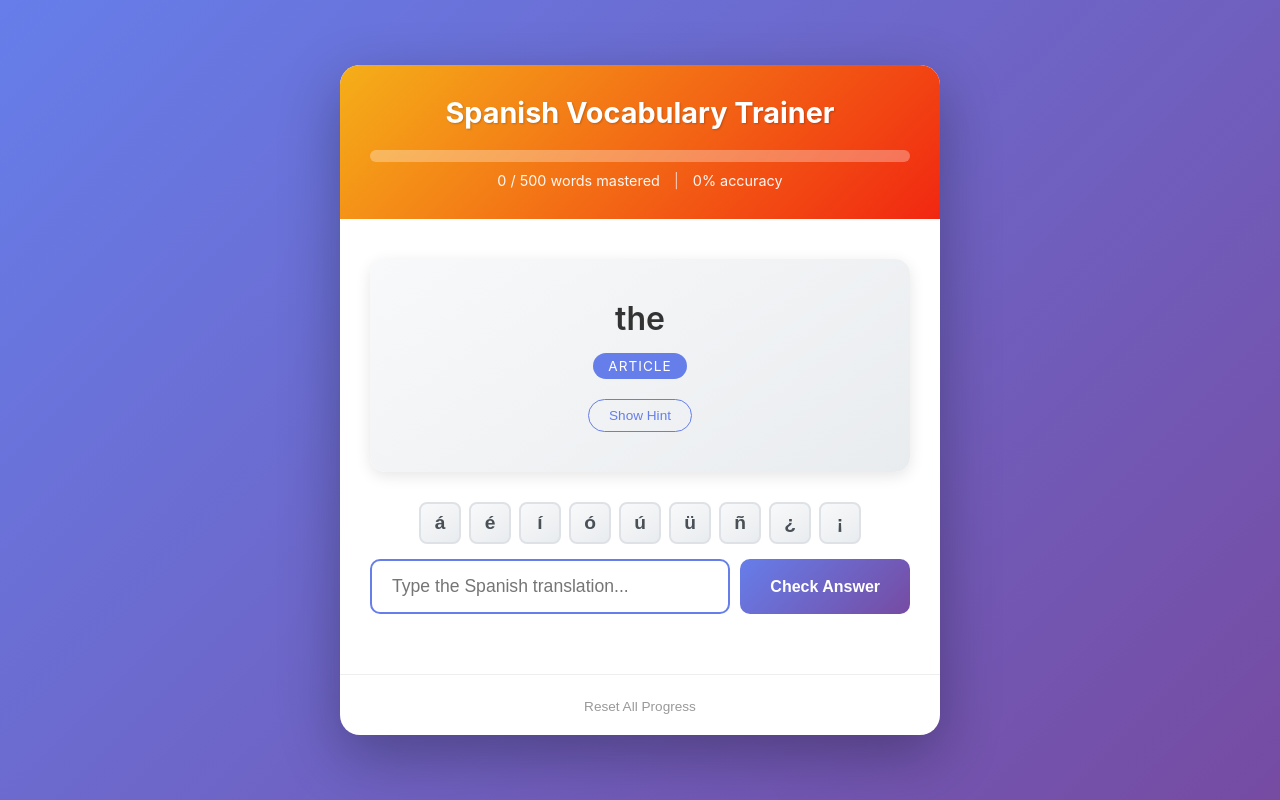
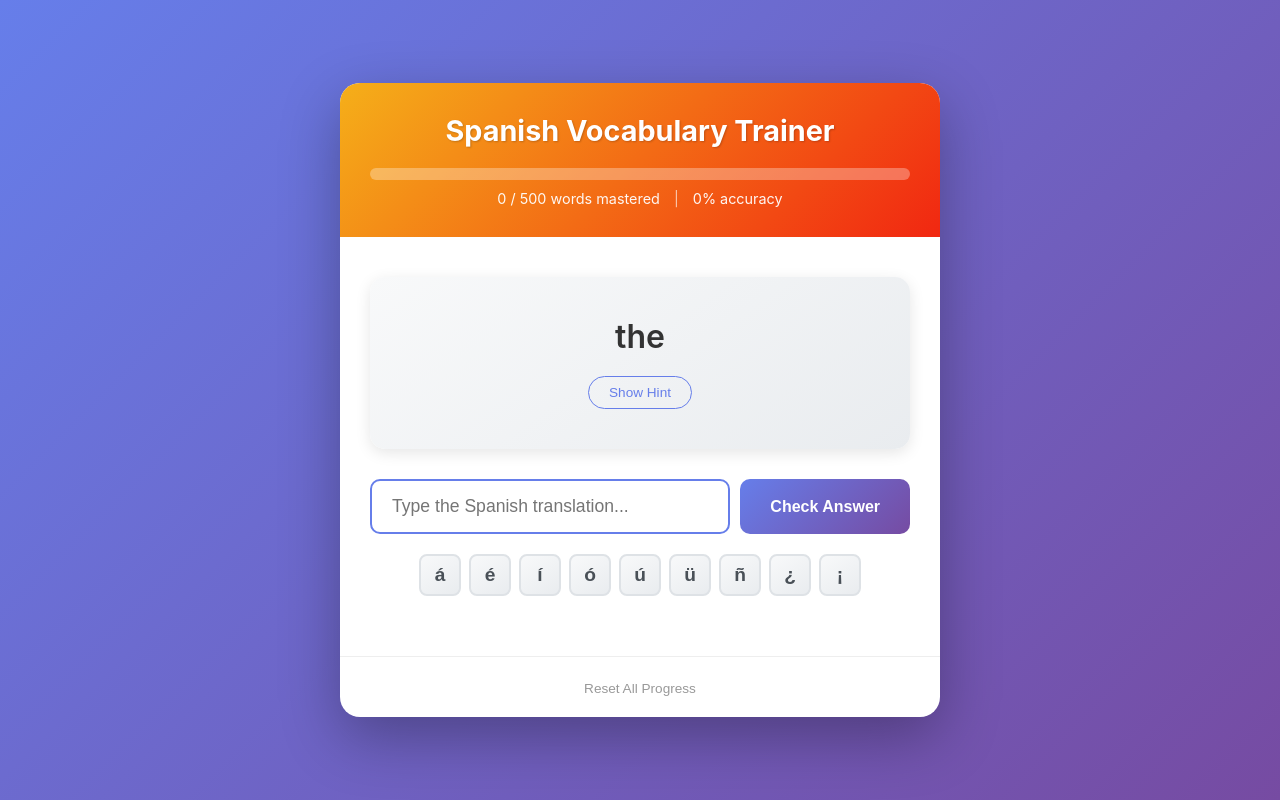
Before and after one commit to lukewhitesides/fearless-quail, a Flask app: page / in a window 1280 px wide. Run offline with Flask 3, Linux system fonts and the light colour scheme.

Commit message:
UI cleanup: remove category label, move special chars
- Removed part of speech label from flashcard
- Moved special character buttons below Check Answer button

Co-Authored-By: Claude Opus 4.5 <noreply@anthropic.com>

```diff
--- a/static/app.js
+++ b/static/app.js
@@ -4,7 +4,6 @@ let isAnswered = false;
 
 // DOM Elements
 const englishWordEl = document.getElementById('english-word');
-const categoryEl = document.getElementById('category');
 const hintBtn = document.getElementById('hint-btn');
 const hintEl = document.getElementById('hint');
 const answerInput = document.getElementById('answer-input');
@@ -103,7 +102,6 @@ async function loadNextWord() {
 
         currentWord = data.word;
         englishWordEl.textContent = currentWord.english;
-        categoryEl.textContent = currentWord.category;
 
         if (currentWord.hint) {
             hintBtn.style.display = 'inline-block';
--- a/static/style.css
+++ b/static/style.css
@@ -141,7 +141,8 @@ main {
     display: flex;
     justify-content: center;
     gap: 8px;
-    margin-bottom: 15px;
+    margin-top: 15px;
+    margin-bottom: 20px;
     flex-wrap: wrap;
 }
 
--- a/templates/index.html
+++ b/templates/index.html
@@ -26,12 +26,20 @@
             <div class="flashcard" id="flashcard">
                 <div class="card-content">
                     <div class="english-word" id="english-word">Loading...</div>
-                    <div class="category" id="category"></div>
                     <div class="hint-toggle">
                         <button id="hint-btn" class="hint-btn" style="display: none;">Show Hint</button>
                         <div class="hint" id="hint" style="display: none;"></div>
                     </div>
                 </div>
+            </div>
+
+            <div class="answer-section">
+                <input type="text"
+                       id="answer-input"
+                       placeholder="Type the Spanish translation..."
+                       autocomplete="off"
+                       autofocus>
+                <button id="submit-btn" class="submit-btn">Check Answer</button>
             </div>
 
             <div class="special-chars">
@@ -44,15 +52,6 @@
                 <button type="button" class="char-btn" data-char="ñ">ñ</button>
                 <button type="button" class="char-btn" data-char="¿">¿</button>
                 <button type="button" class="char-btn" data-char="¡">¡</button>
-            </div>
-
-            <div class="answer-section">
-                <input type="text"
-                       id="answer-input"
-                       placeholder="Type the Spanish translation..."
-                       autocomplete="off"
-                       autofocus>
-                <button id="submit-btn" class="submit-btn">Check Answer</button>
             </div>
 
             <div class="feedback" id="feedback" style="display: none;">
```
